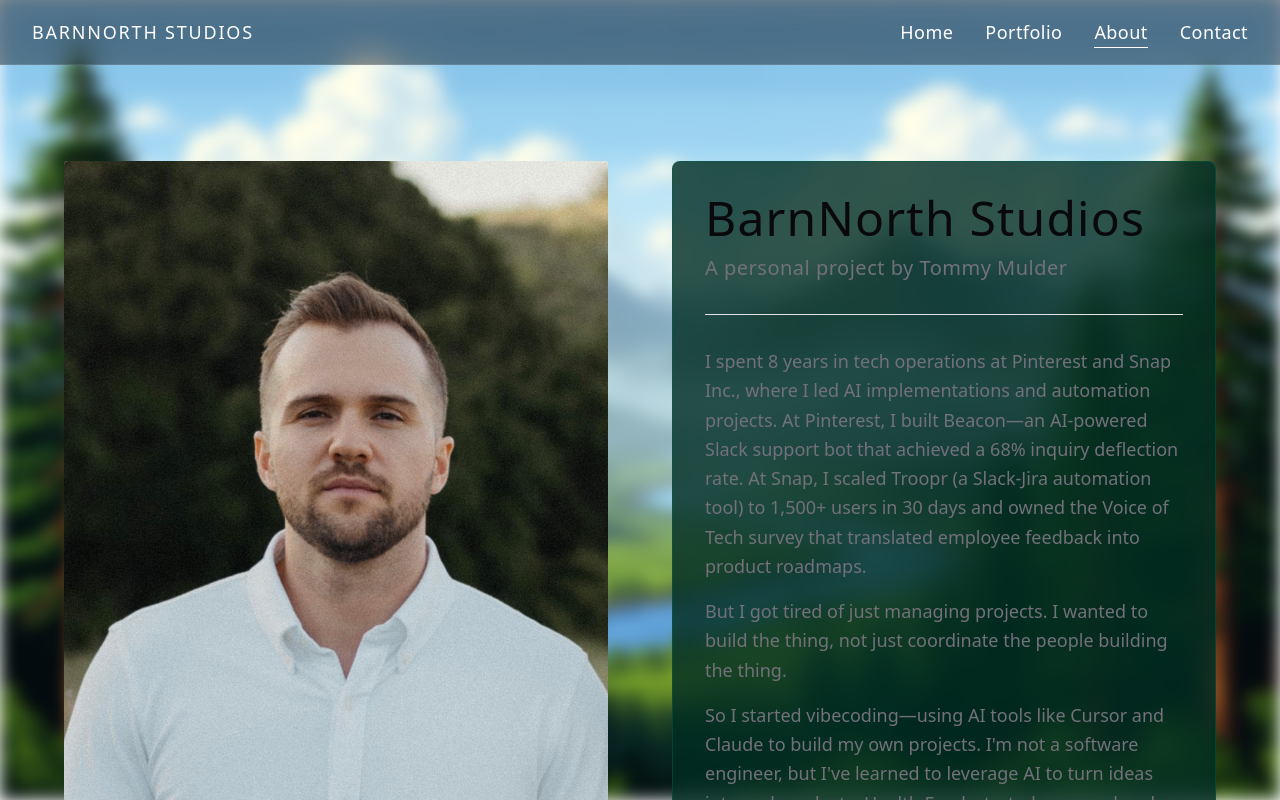
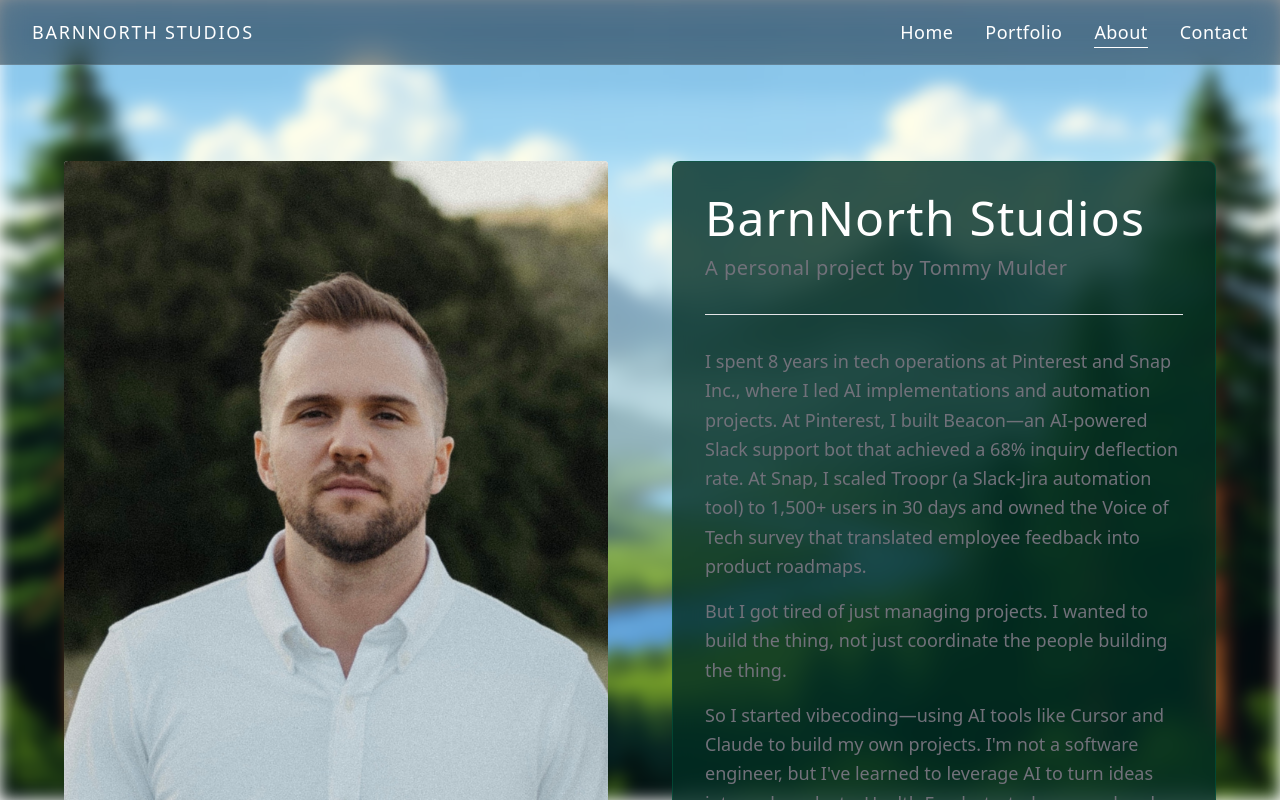
Before and after one commit to BarnNorth/Personal-Website, a React (Vite) app: page /about in a window 1280 px wide. Shown: the top 800 px of the page. Built offline with nearby package versions, Linux system fonts and the light colour scheme; the HTML template or start-up script is replaced by a standard one.

Commit message:
Visual edit in Lovable
Edited UI in Lovable

```diff
--- a/src/pages/About.tsx
+++ b/src/pages/About.tsx
@@ -50,7 +50,7 @@ export default function About() {
               </motion.div>
 
               {/* Biography and Info */}
-              <motion.div className="space-y-8 bg-emerald-950/80 backdrop-blur-md border border-emerald-800/50 rounded-lg p-8" initial={{
+              <motion.div className="space-y-8 bg-emerald-950/80 backdrop-blur-md border border-emerald-800/50 rounded-lg p-8 text-white" initial={{
               opacity: 0.8,
               x: 10
             }} whileInView={{
```
